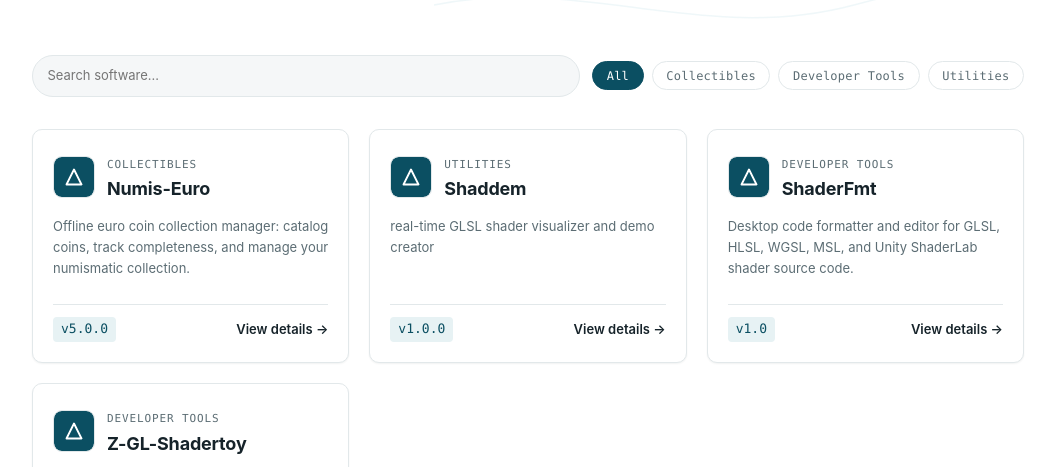
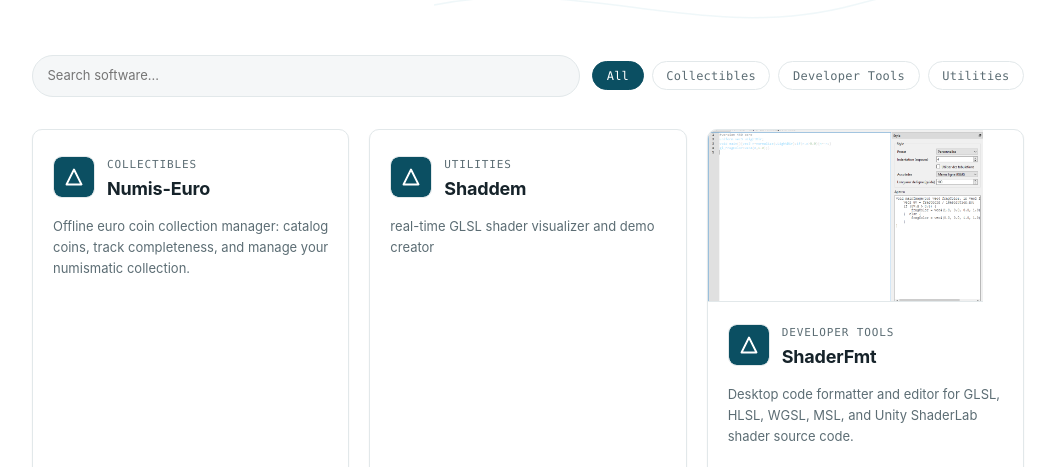
Before and after one commit to Patrickjaillet/sandefjord-software, a website: page docs/index.html in a window 1280 px wide. Shown: the part 329-796 px from the top of the page, without its empty margins (112-1167 px from the left). Drawn offline with Linux system fonts and the light colour scheme.

Commit message:
Show a screenshot thumbnail on homepage software cards
Cards for software with at least one screenshot now show it as a
bled-to-edge thumbnail above the icon/title, cropped to 16:10. Software
without screenshots yet (e.g. Numis-Euro) keeps the existing icon-only
layout — no broken image or empty gap.

```diff
--- a/docs/css/style.css
+++ b/docs/css/style.css
@@ -303,7 +303,17 @@ img { max-width: 100%; display: block; }
   color: inherit;
   background: var(--color-bg);
   box-shadow: var(--shadow-sm);
+  overflow: hidden;
   transition: border-color var(--transition), transform var(--transition), box-shadow var(--transition);
+}
+
+.software-card-thumb {
+  width: calc(100% + 2.5rem);
+  aspect-ratio: 16 / 10;
+  object-fit: cover;
+  margin: -1.25rem -1.25rem 1rem;
+  background: var(--color-bg-subtle);
+  border-bottom: var(--border-w) solid var(--color-border);
 }
 
 .software-card:hover,
--- a/docs/js/main.js
+++ b/docs/js/main.js
@@ -145,6 +145,11 @@ function renderSoftwareCards(container, software) {
     .map(
       (item) => `
       <a class="software-card" href="software.html?id=${encodeURIComponent(item.id)}">
+        ${
+          (item.screenshots || []).length
+            ? `<img class="software-card-thumb" src="${item.screenshots[0]}" alt="" loading="lazy">`
+            : ""
+        }
         <div class="software-card-top">
           <img class="software-card-icon" src="${item.icon}" alt="" loading="lazy">
           <div>
--- a/src/css/style.css
+++ b/src/css/style.css
@@ -303,7 +303,17 @@ img { max-width: 100%; display: block; }
   color: inherit;
   background: var(--color-bg);
   box-shadow: var(--shadow-sm);
+  overflow: hidden;
   transition: border-color var(--transition), transform var(--transition), box-shadow var(--transition);
+}
+
+.software-card-thumb {
+  width: calc(100% + 2.5rem);
+  aspect-ratio: 16 / 10;
+  object-fit: cover;
+  margin: -1.25rem -1.25rem 1rem;
+  background: var(--color-bg-subtle);
+  border-bottom: var(--border-w) solid var(--color-border);
 }
 
 .software-card:hover,
--- a/src/js/main.js
+++ b/src/js/main.js
@@ -145,6 +145,11 @@ function renderSoftwareCards(container, software) {
     .map(
       (item) => `
       <a class="software-card" href="software.html?id=${encodeURIComponent(item.id)}">
+        ${
+          (item.screenshots || []).length
+            ? `<img class="software-card-thumb" src="${item.screenshots[0]}" alt="" loading="lazy">`
+            : ""
+        }
         <div class="software-card-top">
           <img class="software-card-icon" src="${item.icon}" alt="" loading="lazy">
           <div>
```
